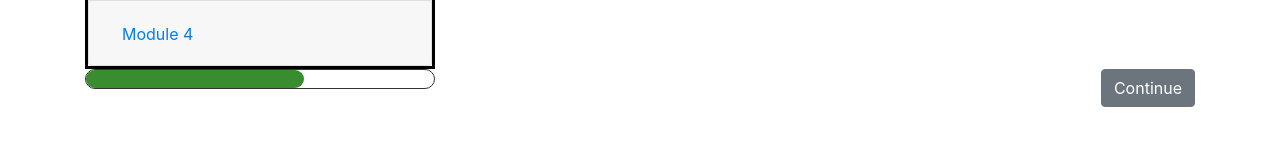
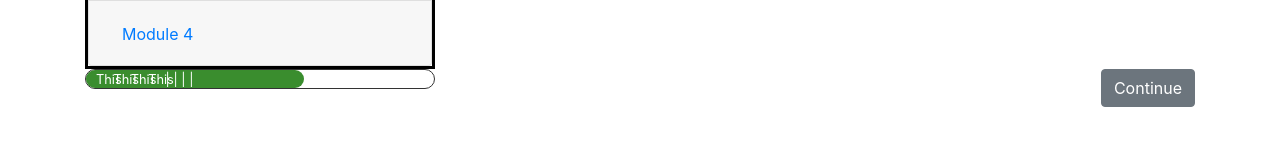
Before and after one commit to LEARNAcademy/prework-frontend, a React (Create React App) app: page / in a window 1280 px wide. Shown: the part 245-390 px from the top of the page. Built offline with nearby package versions, Linux system fonts and the light colour scheme.

Commit message:
working on progress meter

```diff
--- a/src/components/Footer/Progress/Bar/index.js
+++ b/src/components/Footer/Progress/Bar/index.js
@@ -2,10 +2,35 @@ import React from 'react'
 import Filler from '../Filler'
 import './style.css'
 
-
+//receive modules
+//get module names
+//map module names inside barOverlay
+//add separatots between module names
+//width of module name equals percent of total lessons / lessons per module
+let width = {
+    "width":"5%",
+    "display":"inline-block",
+    "float":"left"
+}
 const Bar = (props) => {
     return(
         <div className="bar">
+            <div className="barOverlay">
+                {/*
+                    - map modules and list them out
+                    - get # of lessons per module
+                    - divide 100% by # of modules (~25%)
+                    - divide each module (100%) by # of lessons per module (4 or 5 = 20% or ~25%)
+                    - get value for width of each module
+                */}
+                <div className="moduleNames">
+                    <div style={width}>This</div> |
+                    <div style={width}>This</div> |
+                    <div style={width}>This</div> |
+                    <div style={width}>This</div> |
+
+                </div>
+            </div>
             <Filler percentage={props.percentage}/>
         </div>
     )
--- a/src/components/Footer/Progress/Bar/style.css
+++ b/src/components/Footer/Progress/Bar/style.css
@@ -5,3 +5,13 @@
     border-radius:40px;
     border: 1px solid #333;
 }
+.barOverlay {
+    position: absolute;
+    left: 10px;
+    font-size: .8em;
+    color: white;
+    width:100%;
+}
+.moduleNames {
+    width:100%;
+}
```
